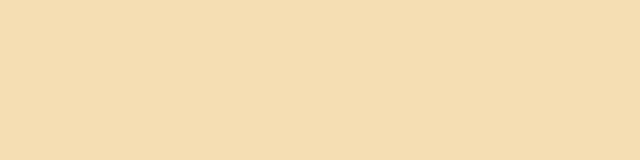
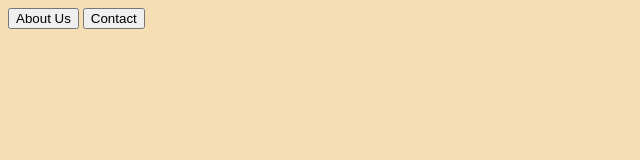
Before and after one commit to kapoosulejman/brobyte-portfoilo, a plain HTML site: page index.html in a window 1280 px wide. Shown: the whole page, without its empty margins (0-640 px from the left). Drawn offline with Linux system fonts and the light colour scheme.

Commit message:
Update index.html

```diff
--- a/index.html
+++ b/index.html
@@ -7,6 +7,7 @@
     <title>BroByte</title>
 </head>
 <body>
-
+    <button>About Us</button>
+    <button>Contact</button>
 </body>
 </html>
```
